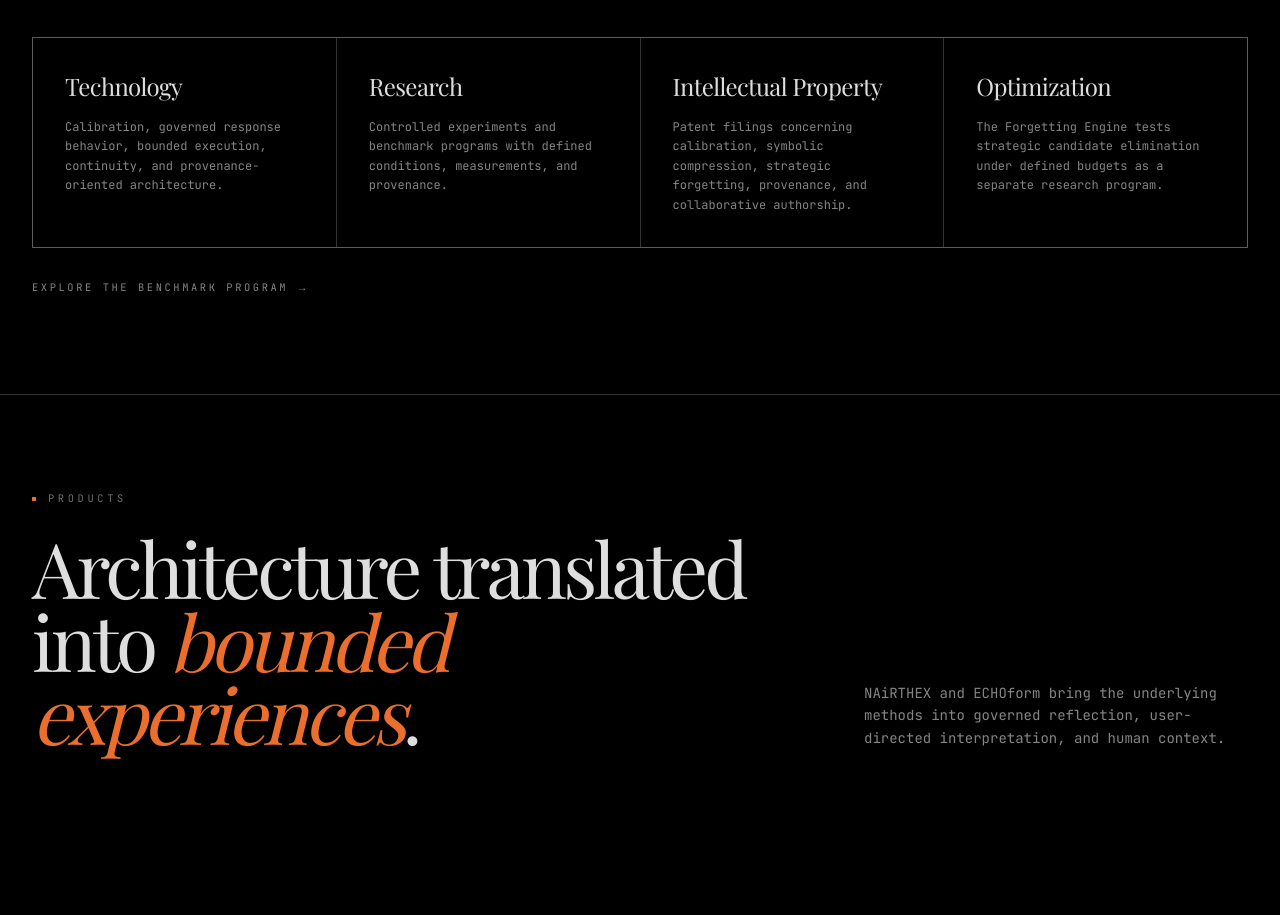
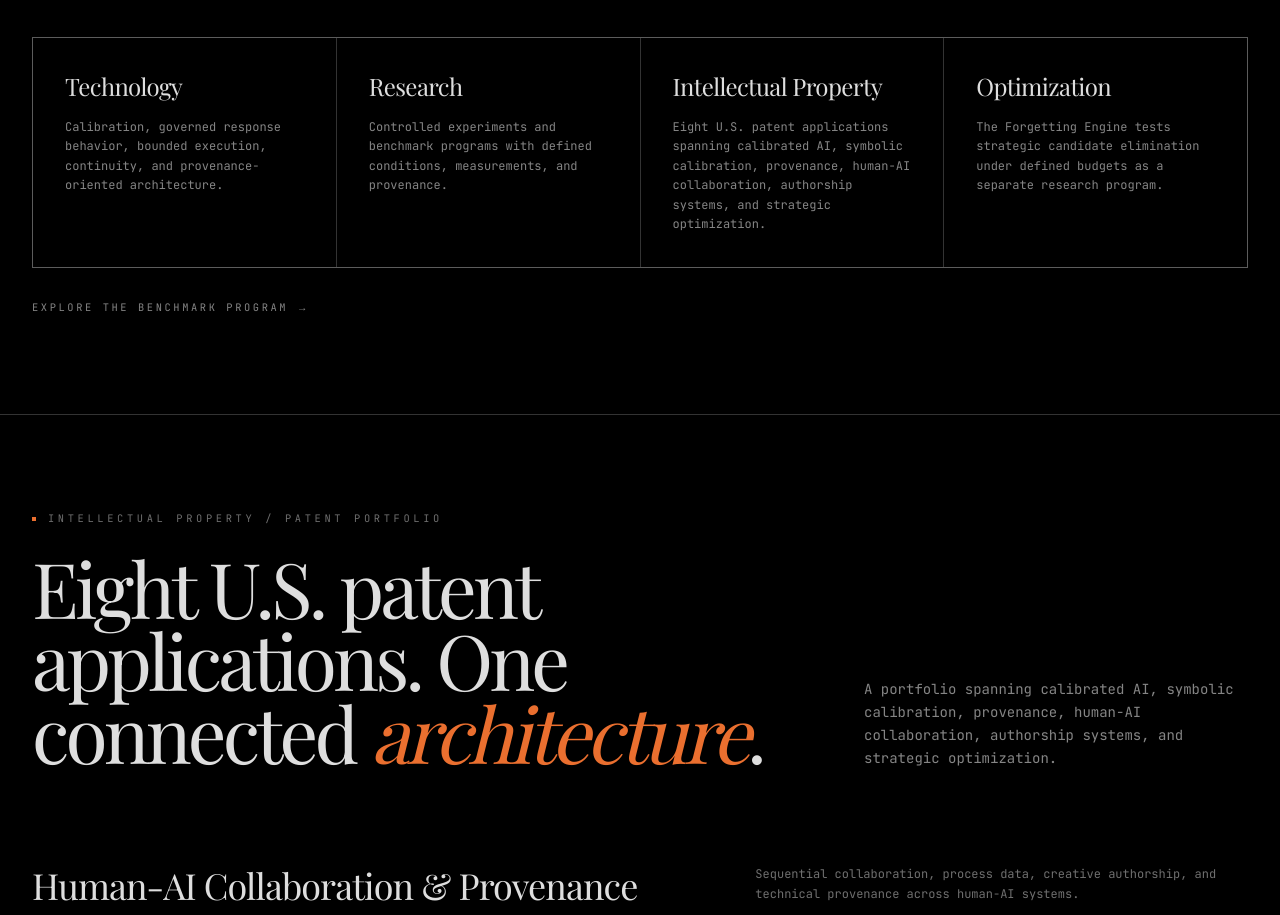
Before and after one commit to CONEXUS-dev/conexus-website, a Next.js app: page / in a window 1280 px wide. Shown: the part 7608-8523 px from the top of the page. Built offline with nearby package versions, Linux system fonts and the light colour scheme; a web font is replaced by a local one.

Commit message:
Add: public CONEXUS patent portfolio

```diff
--- a/app/(ledger)/page.tsx
+++ b/app/(ledger)/page.tsx
@@ -4,6 +4,7 @@ import Echoagent from "@/sections/Echoagent";
 import Validation from "@/sections/Validation";
 import Cyndicate from "@/sections/Cyndicate";
 import Technology from "@/sections/Technology";
+import PatentPortfolio from "@/sections/PatentPortfolio";
 import Products from "@/sections/Products";
 import Nairthex from "@/sections/Nairthex";
 import Echoform from "@/sections/Echoform";
@@ -21,6 +22,7 @@ export default function Home() {
       <Validation />
       <Cyndicate />
       <Technology />
+      <PatentPortfolio />
       <Products />
       <Nairthex />
       <Echoform />
--- /dev/null
+++ b/sections/PatentPortfolio.tsx
@@ -0,0 +1,166 @@
+import { MonoKicker, SectionShell, SerifHeading } from "@/components/primitives";
+
+type PortfolioEntry = {
+  number: string;
+  title: string;
+  descriptor: string;
+  application: string;
+  shortName?: string;
+  emphasis?: boolean;
+};
+
+type PortfolioGroup = {
+  title: string;
+  description: string;
+  entries: readonly PortfolioEntry[];
+};
+
+const portfolioGroups: readonly PortfolioGroup[] = [
+  {
+    title: "Human-AI Collaboration & Provenance",
+    description:
+      "Sequential collaboration, process data, creative authorship, and technical provenance across human-AI systems.",
+    entries: [
+      {
+        number: "01",
+        title: "Turn-Based Generative Collaboration",
+        descriptor:
+          "Timed, multimodal human-AI collaboration with sequential orchestration and limited visibility.",
+        application: "63/820,976 → 19/700,312",
+      },
+      {
+        number: "02",
+        title: "Sequenced Human-AI Collaboration and Associated Data Generation",
+        descriptor:
+          "Structured sequential human-AI collaboration with associated behavioral and process-data generation.",
+        application: "63/822,426 → 19/705,219",
+      },
+      {
+        number: "03",
+        title: "Human-AI Collaborative Process Data + Paradox-Tolerant Runtime Governance",
+        descriptor:
+          "Process lineage, structured collaborative telemetry, provenance, and paradox-tolerant runtime governance.",
+        application: "63/825,704 → 19/711,232",
+      },
+      {
+        number: "04",
+        title: "Copyrightable Works via User-Authored Fine-Tuned Generative AI Models",
+        descriptor:
+          "Personalized model adaptation, human creative control, and technical provenance for AI-assisted works.",
+        application: "63/828,150 → 19/714,528",
+      },
+      {
+        number: "05",
+        title: "Gamified Acknowledgment of AI Model Authorship for Copyrightable Works",
+        descriptor:
+          "Action-level creative provenance and structured measurement of human contribution in AI-assisted creation.",
+        application: "63/828,831 → 19/715,483",
+      },
+    ],
+  },
+  {
+    title: "Calibration & Optimization",
+    description:
+      "Symbolic calibration architectures and strategic optimization methods extending the CONEXUS research program.",
+    entries: [
+      {
+        number: "06",
+        shortName: "ECP / Triadic Symbolic Induction",
+        title:
+          "Machine Learning Model Calibration via Triadic Symbolic Induction Protocol and Two-Way Cognitive Valve",
+        descriptor:
+          "Triadic symbolic calibration, Nine-Gear sequencing, and Become / Collapse control of exploratory versus convergent model behavior.",
+        application: "63/839,120 → 19/731,083",
+        emphasis: true,
+      },
+      {
+        number: "07",
+        shortName: "Symbolic Vector Calibration",
+        title: "Token-Efficient Calibration of Machine Learning Models Using Emoji-Based Symbolic Vectors",
+        descriptor: "Emoji-based symbolic vectors used as compact carriers of calibration structure.",
+        application: "63/891,100",
+      },
+      {
+        number: "08",
+        shortName: "The Forgetting Engine",
+        title: "Optimization Through Strategic Elimination with Paradox Retention",
+        descriptor:
+          "Population-based optimization through strategic elimination while retaining structurally promising paradox candidates.",
+        application: "63/898,911",
+      },
+    ],
+  },
+];
+
+export default function PatentPortfolio() {
+  return (
+    <SectionShell id="patent-portfolio">
+      <MonoKicker>Intellectual Property / Patent Portfolio</MonoKicker>
+      <div className="grid grid-cols-12 gap-8">
+        <div className="col-span-12 md:col-span-8">
+          <SerifHeading>
+            Eight U.S. patent applications. One connected <span className="italic text-ember">architecture</span>.
+          </SerifHeading>
+        </div>
+        <div className="col-span-12 flex items-end md:col-span-4">
+          <p className="text-sm leading-relaxed text-data/60">
+            A portfolio spanning calibrated AI, symbolic calibration, provenance, human-AI collaboration,
+            authorship systems, and strategic optimization.
+          </p>
+        </div>
+      </div>
+
+      <div className="mt-16 space-y-16 md:mt-24 md:space-y-24">
+        {portfolioGroups.map((group) => (
+          <section key={group.title} aria-labelledby={`portfolio-${group.title.toLowerCase().replaceAll(" ", "-")}`}>
+            <div className="grid grid-cols-12 gap-6 border-b border-white/20 pb-6">
+              <h3
+                id={`portfolio-${group.title.toLowerCase().replaceAll(" ", "-")}`}
+                className="col-span-12 font-serif text-3xl tracking-tight text-data md:col-span-7 md:text-4xl"
+              >
+                {group.title}
+              </h3>
+              <p className="col-span-12 text-xs leading-relaxed text-data/50 md:col-span-5">
+                {group.description}
+              </p>
+            </div>
+
+            <div className="grid grid-cols-1 gap-px bg-white/20 md:grid-cols-2">
+              {group.entries.map((entry) => (
+                <article
+                  key={entry.number}
+                  className={`min-w-0 bg-void p-6 md:p-8 ${entry.emphasis ? "border-l-2 border-ember" : ""}`}
+                >
+                  <p
+                    className={`text-[0.6rem] uppercase tracking-[0.24em] ${entry.emphasis ? "text-ember" : "text-data/45"}`}
+                  >
+                    U.S. Patent Application {entry.number}
+                  </p>
+                  {entry.shortName ? (
+                    <p className={`mt-6 font-serif text-2xl tracking-tight ${entry.emphasis ? "text-ember" : "text-data"}`}>
+                      {entry.shortName}
+                    </p>
+                  ) : null}
+                  <h4
+                    className={`${entry.shortName ? "mt-3 text-lg text-data/75" : "mt-6 text-2xl text-data"} break-words font-serif leading-tight tracking-tight`}
+                  >
+                    {entry.title}
+                  </h4>
+                  <p className="mt-5 text-xs leading-relaxed text-data/55">{entry.descriptor}</p>
+                  <div className="mt-8 border-t border-white/15 pt-4">
+                    <p className="text-[0.55rem] uppercase tracking-[0.22em] text-data/35">
+                      {entry.application.includes("→") ? "Application lineage" : "Application number"}
+                    </p>
+                    <p className="mt-2 break-words font-mono text-xs tracking-[0.08em] text-data/70">
+                      {entry.application}
+                    </p>
+                  </div>
+                </article>
+              ))}
+            </div>
+          </section>
+        ))}
+      </div>
+    </SectionShell>
+  );
+}
--- a/sections/Technology.tsx
+++ b/sections/Technology.tsx
@@ -11,7 +11,7 @@ const pillars = [
   },
   {
     title: "Intellectual Property",
-    body: "Patent filings concerning calibration, symbolic compression, strategic forgetting, provenance, and collaborative authorship.",
+    body: "Eight U.S. patent applications spanning calibrated AI, symbolic calibration, provenance, human-AI collaboration, authorship systems, and strategic optimization.",
   },
   {
     title: "Optimization",
```
